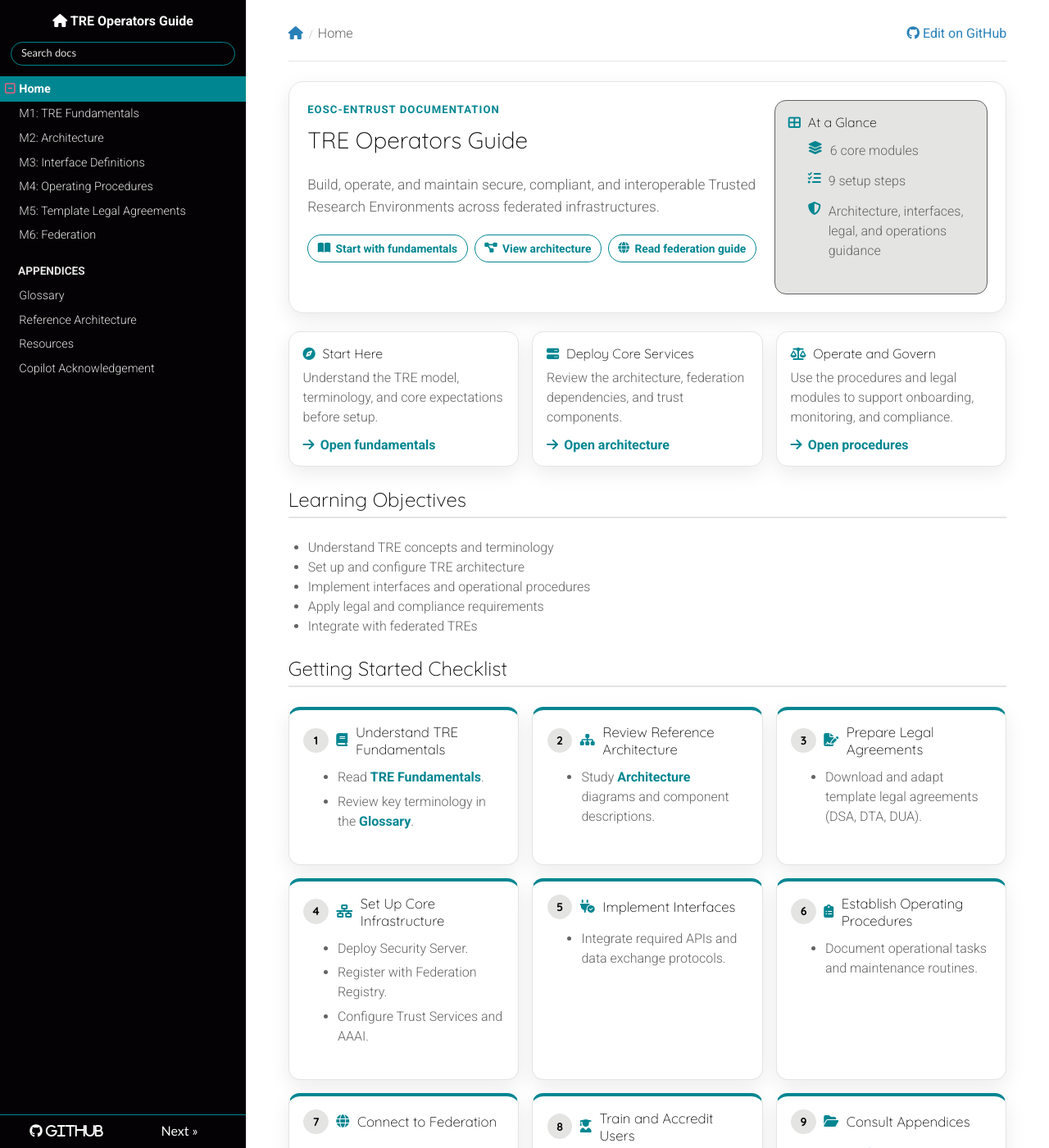
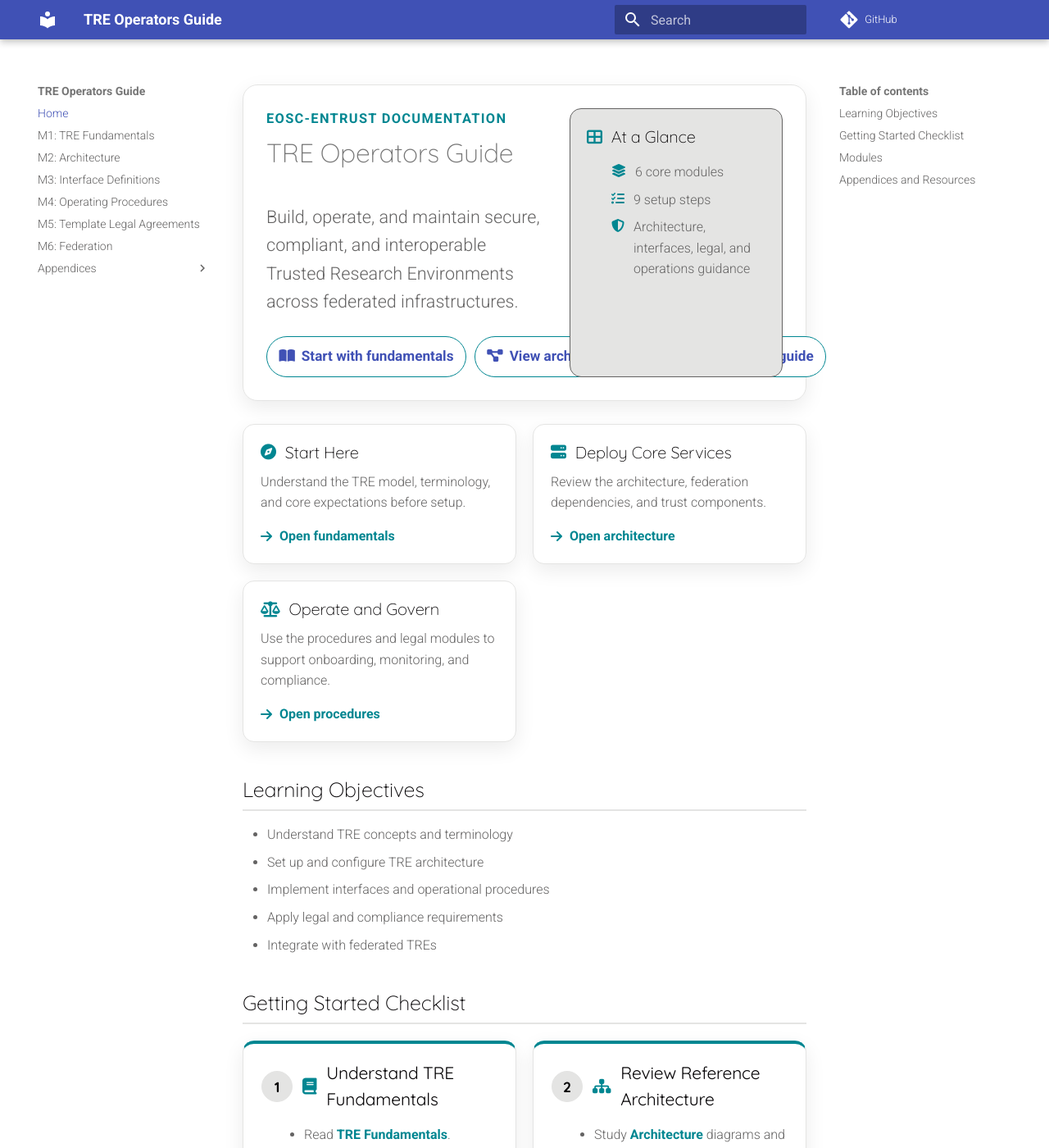
Before and after one commit to unioslo/tre-operators-docs, an MkDocs documentation site: the page built from docs/index.md, in a window 1280 px wide and 1400 px high. Shown: the whole window at 82% size. Built offline with MkDocs 1.6.1 and Material for MkDocs 9.7.7, drawn with Linux system fonts in a browser that asks for light colours; nearby versions of some CDN libraries; comment, search, counter and statistics services are not loaded; some of the changed text lies outside the part shown.

Commit message:
Update theme to Material and enhance features for improved navigation and markdown support

```diff
--- a/mkdocs.yml
+++ b/mkdocs.yml
@@ -4,7 +4,14 @@ site_author: EOSC-ENTRUST Team
 repo_url: https://github.com/unioslo/tre-operators-docs
 use_directory_urls: true
 theme:
-  name: readthedocs
+  name: material
+
+features:
+    - search.suggest
+    - search.highlight
+    - navigation.tabs
+markdown_extensions:
+  - pymdownx.superfences  # Required to render the MyST-like warning/note boxes nicely
 
 extra_css:
   - stylesheets/home.css
```
